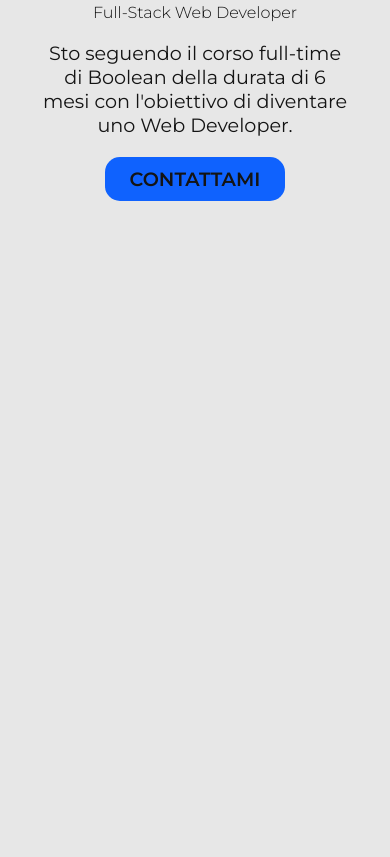
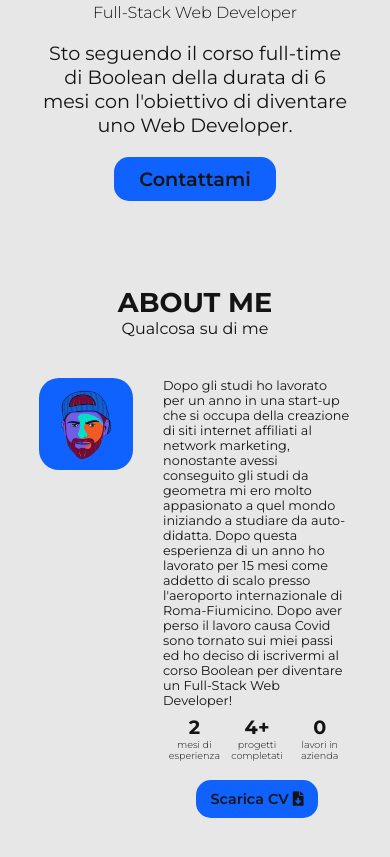
Before and after one commit to ALAM-97/my-portfolio, a plain HTML site: page index.html in a window 390 px wide. Shown: the part 575-1432 px from the top of the page. Before the commit the page ends 844 px from the top, so only its background shows below. Drawn offline with Linux system fonts and the light colour scheme.

Commit message:
About Me Section Added (Media Queries Too)

```diff
--- a/css/queries.css
+++ b/css/queries.css
@@ -1,6 +1,20 @@
 /* MEDIA QUERIES */
 
 @media screen and (max-width: 1420px) {
+    /* COMMON */
+    body {
+        width: 80%;
+    }
+    .section-intro {
+        text-align: center;
+        margin-bottom: 40px;
+    }
+    .section-intro h3 {
+        font-size: 1.7rem;
+    }
+    .section-intro h5 {
+        font-size: 1rem;
+    }
     /* HEADER */
     header li {
        font-size: 1.1rem;
@@ -19,6 +33,25 @@
     }
     .hero-right img {
         width: 100%;
+    }
+    /* ABOUT ME */
+    .about-content {
+    display: grid;
+    grid-template-columns: 1fr 2fr;
+    grid-template-rows: auto;
+    column-gap: 30px;
+    }
+    .about-content img {
+    width: 90%;
+    }
+    .about-content p {
+    font-size: 1.1rem;
+    }
+    .about-numbers strong {
+    font-size: 1.4rem;
+    }
+    .about-numbers p {
+        font-size: .9rem;
     }
 }
 
@@ -67,6 +100,19 @@
     }
     .hero-center p {
         font-size: 1rem;
+    }
+    /* ABOUT ME */
+    .about-content img {
+        width: 100%;
+    }
+    .about-content p {
+        font-size: .9rem;
+    }
+    .about-numbers strong {
+        font-size: 1.4rem;
+    }
+    .about-numbers p {
+        font-size: .9rem;
     }
 }
 
@@ -141,6 +187,28 @@
         width: 90%;
         margin: 35px auto 20px auto;
     }
+    /* ABOUT ME */
+    .about-content-right {
+        display: grid;
+        grid-template-columns: 1fr;
+        grid-template-rows: 2fr 60px 50px;
+    }
+    .about-content .btn {
+        font-size: .9rem;
+    }
+    .about-content img {
+        width: 100%;
+        border-radius: 30px;
+    }
+    .about-content p {
+        font-size: .8rem;
+    }
+    .about-numbers strong {
+        font-size: 1.2rem;
+    }
+    .about-numbers p {
+        font-size: .7rem;
+    }
 }
 
 @media screen and (max-width: 420px) {
@@ -194,4 +262,18 @@
         margin-top: 30px;
         text-align: right;
     }
+    /* ABOUT ME */
+    .about-content img {
+        width: 100%;
+        border-radius: 20px;
+    }
+    .about-content p {
+        font-size: .8rem;
+    }
+    .about-numbers strong {
+        font-size: 1.2rem;
+    }
+    .about-numbers p {
+        font-size: .6rem;
+    }
 }
--- a/css/style.css
+++ b/css/style.css
@@ -8,10 +8,11 @@
 
 body {
     font-family: 'Montserrat', sans-serif;
-    width: 80%;
+    width: 75%;
     margin: auto;
     background-color: rgb(231, 231, 231);
     color: rgb(20, 20, 20);
+    margin-bottom: 100px;  /* debug */
 }
 .dark-mode {
     background-color: rgb(20, 20, 20);
@@ -22,6 +23,30 @@ ul {
 }
 li {
     display: inline-block;
+}
+section {
+    margin-top: 70px;
+}
+.btn {
+    text-decoration: none;
+    color: rgb(20, 20, 20);
+    font-weight: 600;
+    background-color: #0F62FE;
+    font-size: 1.2rem;
+    padding: 10px 15px;
+    border-radius: 15px;
+    border: none;
+}
+.section-intro {
+    text-align: center;
+    margin-bottom: 90px;
+}
+.section-intro h3 {
+    font-size: 2rem;
+}
+.section-intro h5 {
+    font-size: 1.1rem;
+    font-weight: 400;
 }
 
 /* HEADER */
@@ -52,6 +77,7 @@ header ul{
 header li {
     margin: 0 10px;
     font-weight: 600;
+    cursor: pointer;
 }
 header li:hover {
     color: #0F62FE;
@@ -117,15 +143,7 @@ header ul:last-child {
     align-self: start;
 }
 .hero-center a {
-    text-decoration: none;
-    color: rgb(20, 20, 20);
-    font-weight: 600;
-    background-color: #0F62FE;
-    font-size: 1.2rem;
-    padding: 10px 15px;
     margin-right: auto;
-    border-radius: 15px;
-    border: none;
     align-self: start;
     justify-self: start;
     margin: 20px 0;
@@ -141,3 +159,45 @@ header ul:last-child {
 .hero-right img {
     width: 75%;
 }
+
+/* ABOUT ME */
+
+.about-content {
+    display: grid;
+    grid-template-columns: 1fr 2fr 40px;
+    grid-template-rows: auto;
+}
+.about-content-right {
+    display: grid;
+    grid-template-columns: 1fr;
+    grid-template-rows: 2fr 1fr 70px;
+}
+.about-numbers {
+    display: grid;
+    grid-template-columns:  repeat(3, 1fr);
+    grid-template-rows: auto;
+    align-items: center;
+}
+.about-content img {
+    justify-self: center;
+    align-self: start;
+    width: 70%;
+    border-radius: 50px;
+}
+.about-content p {
+    font-size: 1.2rem;
+}
+.about-numbers strong {
+    font-size: 1.7rem;
+}
+.about-numbers p {
+    font-size: 1rem;
+    font-weight: 300;
+}
+.exp {
+    text-align: center;
+}
+.about-content .btn {
+    margin: 0 auto;
+    align-self: end;
+}
--- a/index.html
+++ b/index.html
@@ -35,7 +35,8 @@
         </header>
 
         <main>
-            <div class="hero">
+            <!-- HERO SECTION -->
+            <section class="hero">
                 <div class="hero-left">
                     <a class="github-link" href="https://github.com/ALAM-97" target="_blank">
                         <i class="fab fa-github"></i>
@@ -51,12 +52,51 @@
                     <p>
                         Sto seguendo il corso full-time di Boolean della durata di 6 mesi con l'obiettivo di diventare uno Web Developer.
                     </p>
-                    <a href="">CONTATTAMI</a>
+                    <a class="btn" href="">Contattami</a>
                 </div>
                 <div class="hero-right">
                    <img src="img/img-portfolio.png" alt="">
                 </div>
-            </div>
+            </section>
+
+            <!-- ABOUT SECTION -->
+            <section class="about">
+                <div class="section-intro">
+                    <h3>ABOUT ME</h3>
+                    <h5>Qualcosa su di me</h5>
+                </div>
+                <div class="about-content">
+                    <img src="img/about-pic.jpg" alt="">
+                    <div class="about-content-right">
+                        <p>
+                            Dopo gli studi ho lavorato per un anno in una start-up che si occupa della creazione di siti internet affiliati al network marketing, nonostante avessi conseguito gli studi da geometra mi ero molto appasionato a quel mondo iniziando a studiare da auto-didatta. Dopo questa esperienza di un anno ho lavorato per 15 mesi come addetto di scalo presso l'aeroporto internazionale di Roma-Fiumicino. Dopo aver perso il lavoro causa Covid sono tornato sui miei passi ed ho deciso di iscrivermi al corso Boolean per diventare un Full-Stack Web Developer!
+                        </p>
+                        <div class="about-numbers">
+                            <div>
+                                <div class="exp">
+                                    <strong>2</strong>
+                                    <p>mesi di esperienza</p>
+                                </div>
+                            </div>
+                            <div>
+                                <div class="exp">
+                                    <strong>4+</strong>
+                                    <p>progetti completati</p>
+                                </div>
+                            </div>
+                            <div>
+                                <div class="exp">
+                                    <strong>0</strong>
+                                    <p>lavori in azienda</p>
+                                </div>
+                            </div>
+                        </div>
+                        <a class="btn" href="">
+                            Scarica CV  <i class="fas fa-file-download"></i>
+                        </a>
+                    </div>
+                </div>
+            </section>
         </main>
 
         <footer>
```
Also changed, not shown: img/about-pic.jpg (added).
